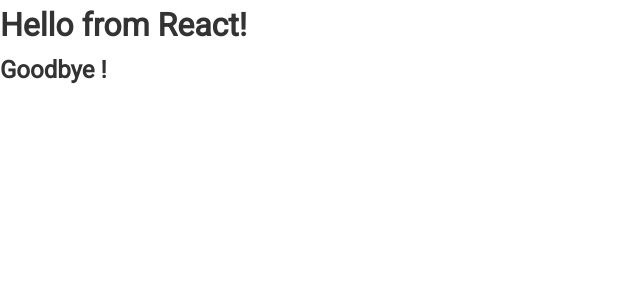
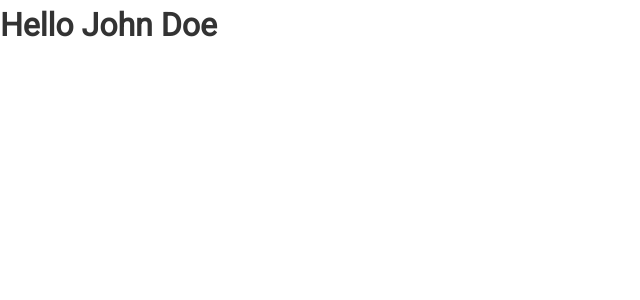
Before and after one commit to onurbbr/React-GitHubFinder, a React (Create React App) app: page / in a window 1280 px wide. Shown: the top 300 px of the page, without its empty margins (0-640 px from the left). Built offline with nearby package versions, Linux system fonts and the light colour scheme.

Commit message:
react: Use showname on project.
Signed-off-by: Onur BÜBER <onurbuber@engineer.com>

```diff
--- a/src/App.js
+++ b/src/App.js
@@ -3,10 +3,12 @@
 
 class App extends Component {
   render() {
+    const name = 'John Doe';
+    const loading = false;
+    const showName = true;
     return (
       <Fragment>
-        <h1>Hello from React!</h1>
-        <h2>Goodbye !</h2>
+        {loading ? <h4>Loading...</h4> : <h1>Hello {showName && name} </h1>}
       </Fragment>
     );
   }
```
